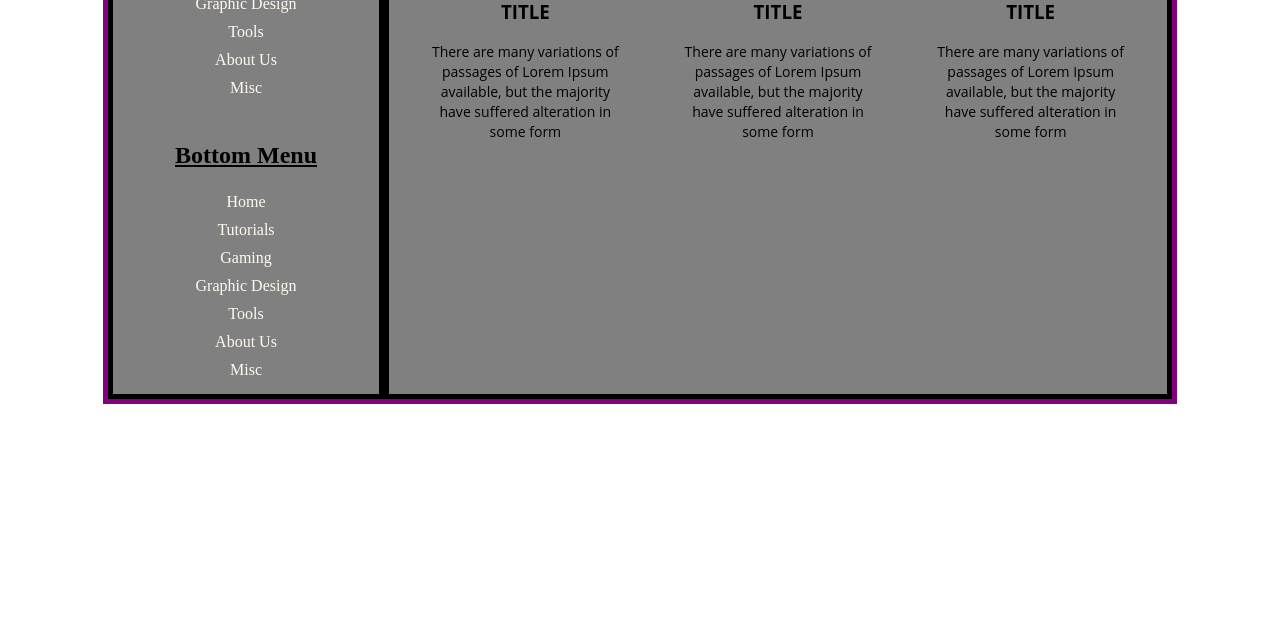
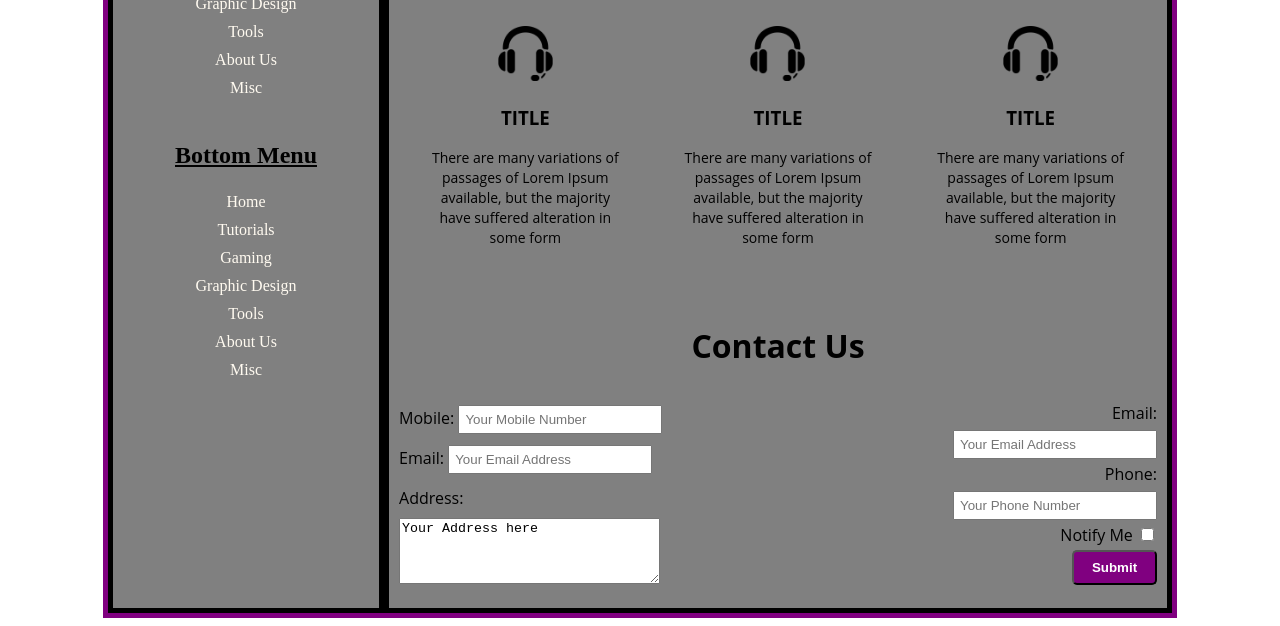
Before and after one commit to ASShahin/SimplePageLayout, a plain HTML site: page index.html in a window 1280 px wide. Shown: the part 591-1217 px from the top of the page. Before the commit the page ends 1003 px from the top, so only its background shows below. Drawn offline with Linux system fonts and the light colour scheme.

Commit message:
added contact us section

```diff
--- a/index.html
+++ b/index.html
@@ -69,7 +69,8 @@
                     </div>
                 </div>
                 <div class="services">
-                    <div class="sec-1">
+                    <div><h1>Services</h1></div>
+                    <div class="column"><div class="sec-1">
                         <img src="resources/headphones.png" alt="Icon">
                         <h3>Title</h3>
                         <p>There are many variations of passages of Lorem Ipsum available, but the majority have suffered alteration in some form</p>
@@ -83,6 +84,30 @@
                         <img src="resources/headphones.png" alt="Icon">
                         <h3>Title</h3>
                         <p>There are many variations of passages of Lorem Ipsum available, but the majority have suffered alteration in some form</p>
+                    </div></div>
+                </div>
+                <div class="contact-us">
+                    <div><h1>Contact Us</h1></div>
+                    <form action="">
+                        <div class="personal-info column">
+                            <div class="left-info">
+                                <label>Mobile: </label>
+                                <input type="text" placeholder="Your Mobile Number"><br>
+                                <label>Email: </label>
+                                <input type="email" placeholder="Your Email Address"><br>
+                                <label>Address: </label><br>
+                                <textarea rows="4" cols="30" name="address">Your Address here</textarea>
+                            </div>
+                            <div class="right-info">
+                                <label>Email: </label><br>
+                                <input type="email" placeholder="Your Email Address"><br>
+                                <label>Phone: </label><br>
+                                <input type="text" placeholder="Your Phone Number"><br>
+                                <label>Notify Me</label>
+                                <input type="checkbox" id="" name="notify" value="Yes"><br>
+                                <input id="submit-button" type="submit" value="Submit">
+                            </div>
+                        </form>
                     </div>
                 </div>
             </div>
--- a/style.css
+++ b/style.css
@@ -198,7 +198,11 @@
 .services{
     padding: 10px;
     font-family: "Open Sans", sans-serif;
-    display: flex;
+}
+
+.services div h1{
+    text-align: center;
+    padding: 10px;
 }
 
 .sec-1{
@@ -264,6 +268,60 @@
     line-height: 20px;
 }
 
+.contact-us{
+    padding: 10px;
+    font-family: "Open Sans", sans-serif;
+}
+
+.contact-us div h1{
+    padding: 10px;
+    text-align: center;
+}
+
+.personal-info{
+    /*border: 5px dashed;*/
+}
+
+.left-info{
+    width: 50%;
+    line-height: 40px;
+}
+
+.left-info input{
+    padding: 5px;
+    width: 190px;
+}
+
+.right-info{
+    width: 50%;
+    text-align: right;
+    line-height: 30px;
+}
+
+.right-info input[type=email]{
+    padding: 5px;
+    width: 190px;
+}
+
+.right-info input[type=text]{
+    padding: 5px;
+    width: 190px;
+}
+
+#submit-button{
+    width: 85px;
+    padding: 8px;
+    color: white;
+    background-color: purple;
+    border-radius: 5px;
+    font-weight: bolder;
+}
+
+#submit-button:hover{
+    color: black;
+    background-color: rgb(189, 62, 189);
+}
+
 .column{
     display: flex;
 }
```
